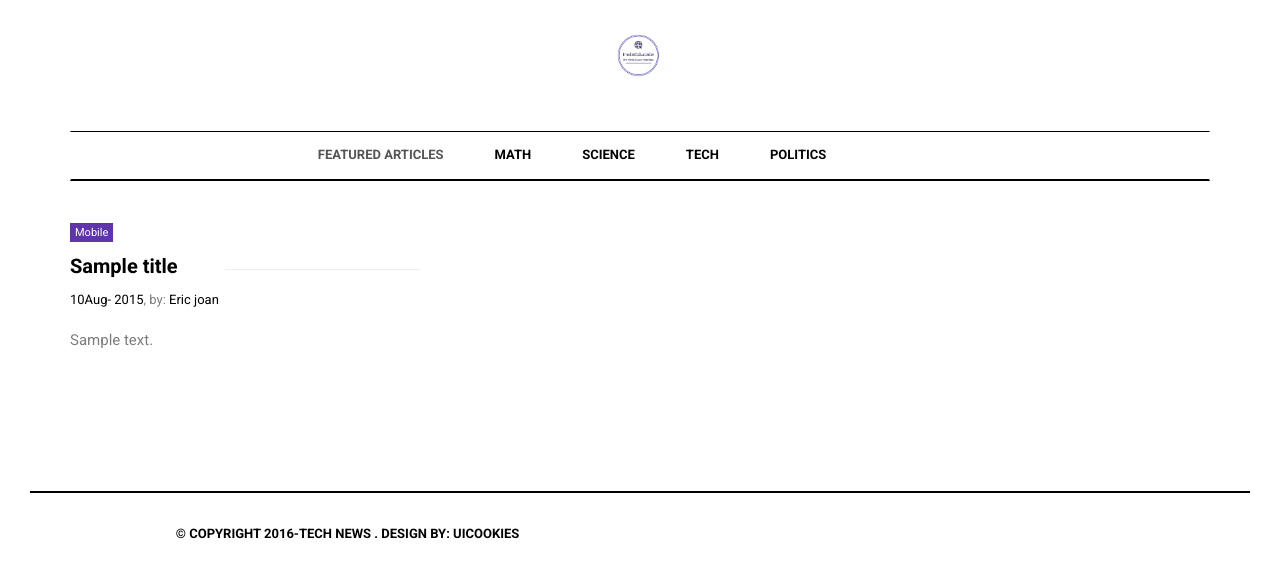
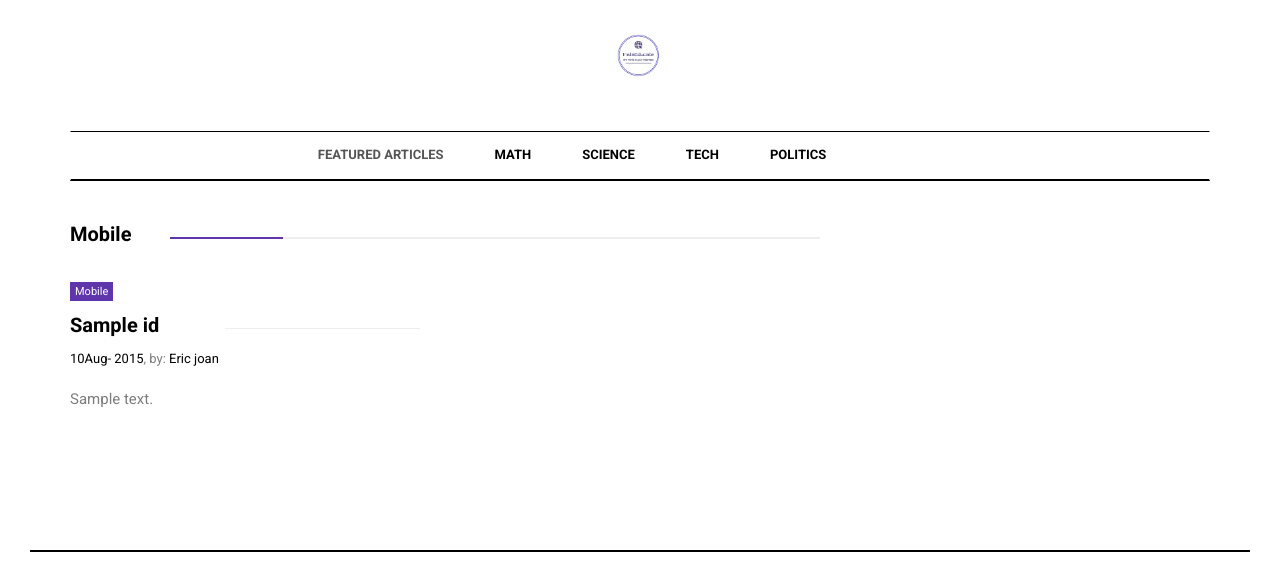
Before and after one commit to catw101/divhacks, a Flask app: template templates/index.html in a window 1280 px wide. Shown: the top 578 px of the page. Run offline with Flask 2, Linux system fonts and the light colour scheme; the template is opened without the code that fills it: most values are stand-ins (such as "Sample title", 1, 10 or a date in 2020).

Commit message:
index page content mostly working

```diff
--- a/app.py
+++ b/app.py
@@ -1,32 +1,55 @@
 from flask import Flask, render_template
 import requests
 import wikipedia
+from newsapi import NewsApiClient
 
 app = Flask(__name__)
 wikipedia.set_lang('simple')
+newsapi = NewsApiClient(api_key='466f16c5dc2445eabe6a30991514a281')
 
 
-@app.route('/index.html', methods=['GET'])
+@app.route('/', methods=['GET'])
 def main():
-    page_title = wikipedia.search('tropical storm barry')[0]
-    page = wikipedia.page(page_title)
-    return render_template('index.html', title=page_title, link=page.url, summary=page.summary)
+    articles = []
+    tech_article = newsapi.get_top_headlines(sources='techcrunch', page_size=1).get('articles')
+    science_article = newsapi.get_top_headlines(sources='new-scientist', page_size=1).get('articles')
+    math_article = newsapi.get_everything(q='math', sources='new-scientist', page_size=1).get('articles')
+    politics_article = newsapi.get_everything(q='politics', sources='bbc-news', page_size=1).get('articles')
+    articles.append(math_article)
+    articles.append(politics_article)
+    articles.append(tech_article)
+    articles.append(science_article)
+    print(articles)
+    return render_template('index.html', articles_list=articles)
+
+
+def get_wiki(keyword):
+    return None
+
+
+def get_keyword(article):
+    return None
+
 
 @app.route('/tech.html')
 def tech():
-	return render_template('tech.html')
+    return render_template('tech.html')
+
 
 @app.route('/math.html')
 def math():
-	return render_template('math.html')
+    return render_template('math.html')
+
 
 @app.route('/science.html')
 def science():
-	return render_template('science.html')
+    return render_template('science.html')
+
 
 @app.route('/politics.html')
 def politics():
-	return render_template('politics.html')
+    return render_template('politics.html')
+
 
 if __name__ == '__main__':
     app.run()
--- a/templates/index.html
+++ b/templates/index.html
@@ -104,25 +104,31 @@
 <div class="row">
 <div class="col-md-8">
 <div class="category_section mobile">
-    <!----article_title------>
+    <div class="article_title header_purple">
+        <h2><a href="category.html" target="_self">Mobile</a></h2>
+    </div>
+    {% for article in articles_list %}
+    <!----article-1----->
     <div class="category_article_wrapper">
         <div class="row">
             <div class="col-md-6">
                 <span class="tag purple">Mobile</span>
 
                 <div class="category_article_title">
-                    <h2><a href= {{ link }} target="_blank"> {{ title }} </a></h2>
+                    <h2><a href= {{article[0]['url']}} target="_blank"> {{ article[0]['title'] }} </a></h2>
                 </div>
                 <!----category_article_title------>
                 <div class="category_article_date"><a href="#">10Aug- 2015</a>, by: <a href="#">Eric joan</a></div>
                 <!----category_article_date------>
                 <div class="category_article_content">
-                    {{ summary }}
+                    {{ article[0]['description'] }}
                 </div>
                 <!----category_article_content------>
             </div>
         </div>
     </div>
+    {% endfor %}
+
 </div>
 
 </div>
```
